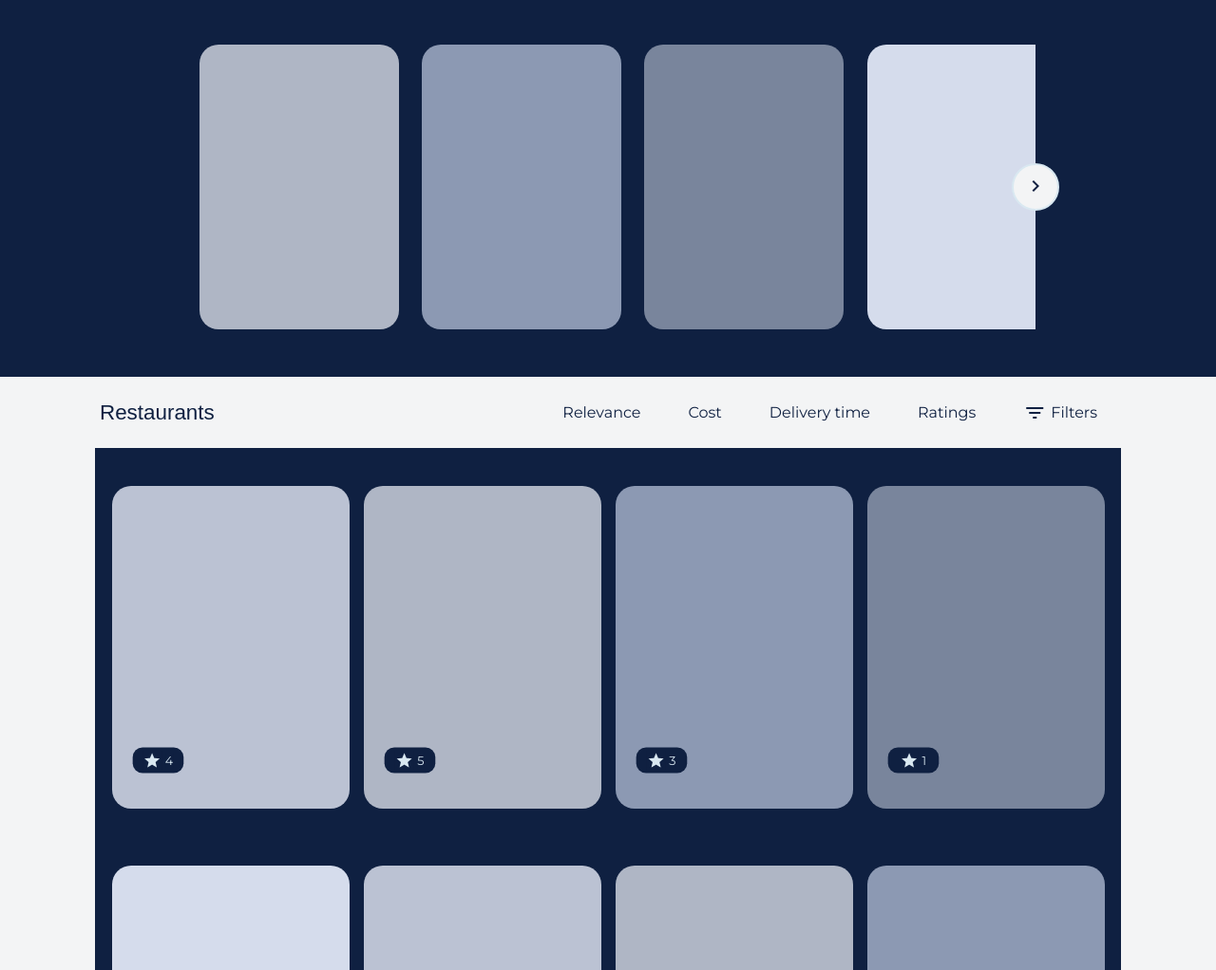
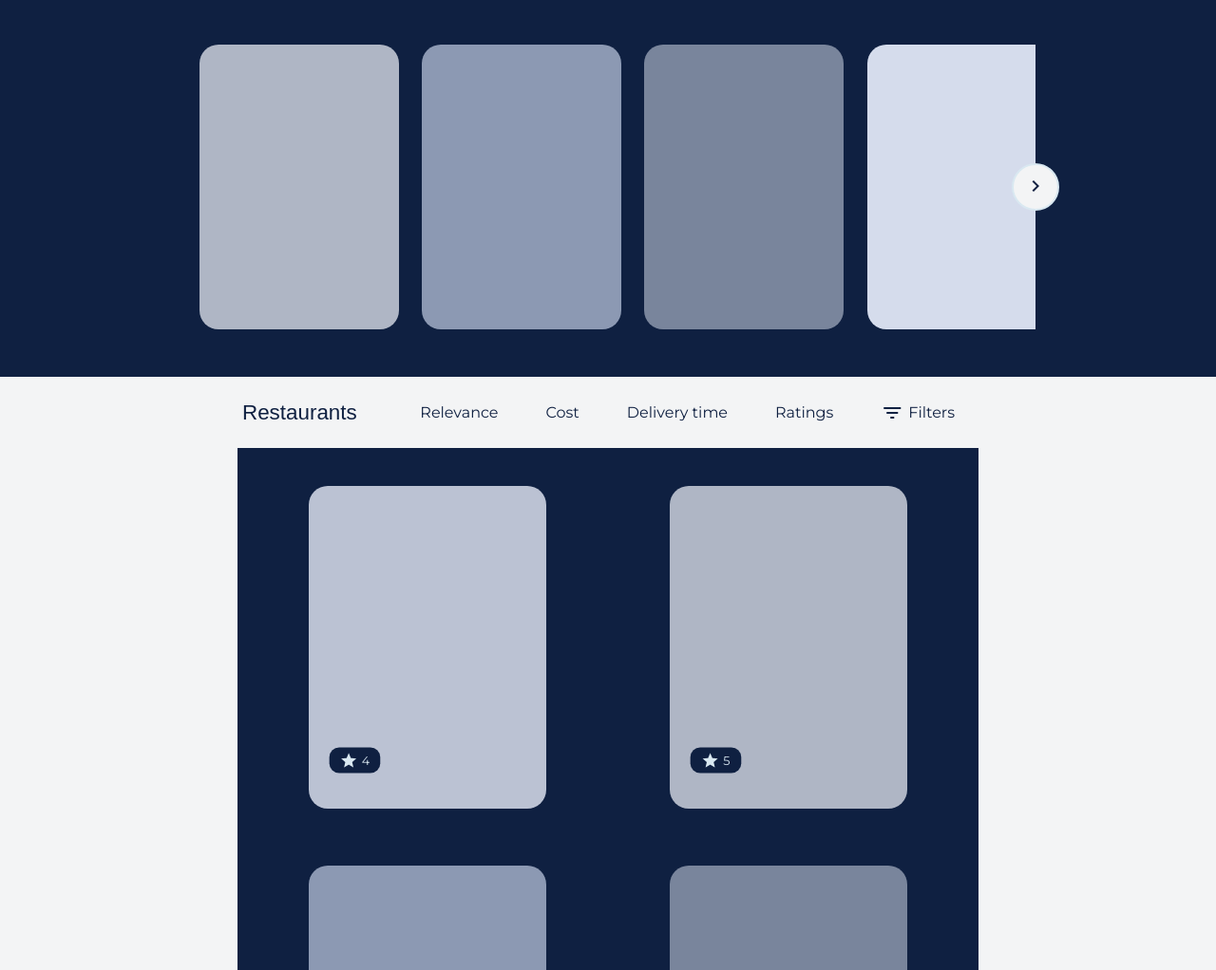
Before and after one commit to convict-git/layouts, a plain HTML site: page nsp/index.html in a window 1280 px wide. Shown: the part 78-1100 px from the top of the page at 95% size. Drawn offline with nearby package versions, Linux system fonts and the light colour scheme; a web font is replaced by a local one.

Commit message:
Few more rectifications

```diff
--- a/nsp/style.css
+++ b/nsp/style.css
@@ -22,7 +22,9 @@
 }
 
 i,
-a, p, span {
+a,
+p,
+span {
   text-decoration: none;
   height: auto;
 }
@@ -47,7 +49,7 @@ div.top-bar * {
 .nav-bar {
   display: flex;
   min-width: 600px;
-  margin: 0px 100px;
+  margin: 0px 250px;
   justify-content: space-between;
   align-items: center;
 }
@@ -100,10 +102,6 @@ div.top-bar * {
 .hidden-top-nav {
   /* display: hidden; */ /* better way is to translate to add transition*/
   transform: translate3d(0px, -65px, 0);
-}
-
-.body {
-  f
 }
 
 .middle-slidebar {
@@ -249,8 +247,9 @@ due to inline-block */
 .show-rest {
   background-color: var(--dark-color);
   height: auto;
-  margin: 0px 100px;
+  margin: 0px 250px;
   display: grid;
+  min-width: fit-content;
   grid-template-columns: repeat(auto-fill, minmax(260px, 1fr));
   padding: 10px;
   justify-items: center;
@@ -348,7 +347,8 @@ due to inline-block */
   display: flex;
 }
 
-.add-item, .remove-item {
+.add-item,
+.remove-item {
   border-radius: 30px;
   border: 2px solid var(--light-color);
 }
```
